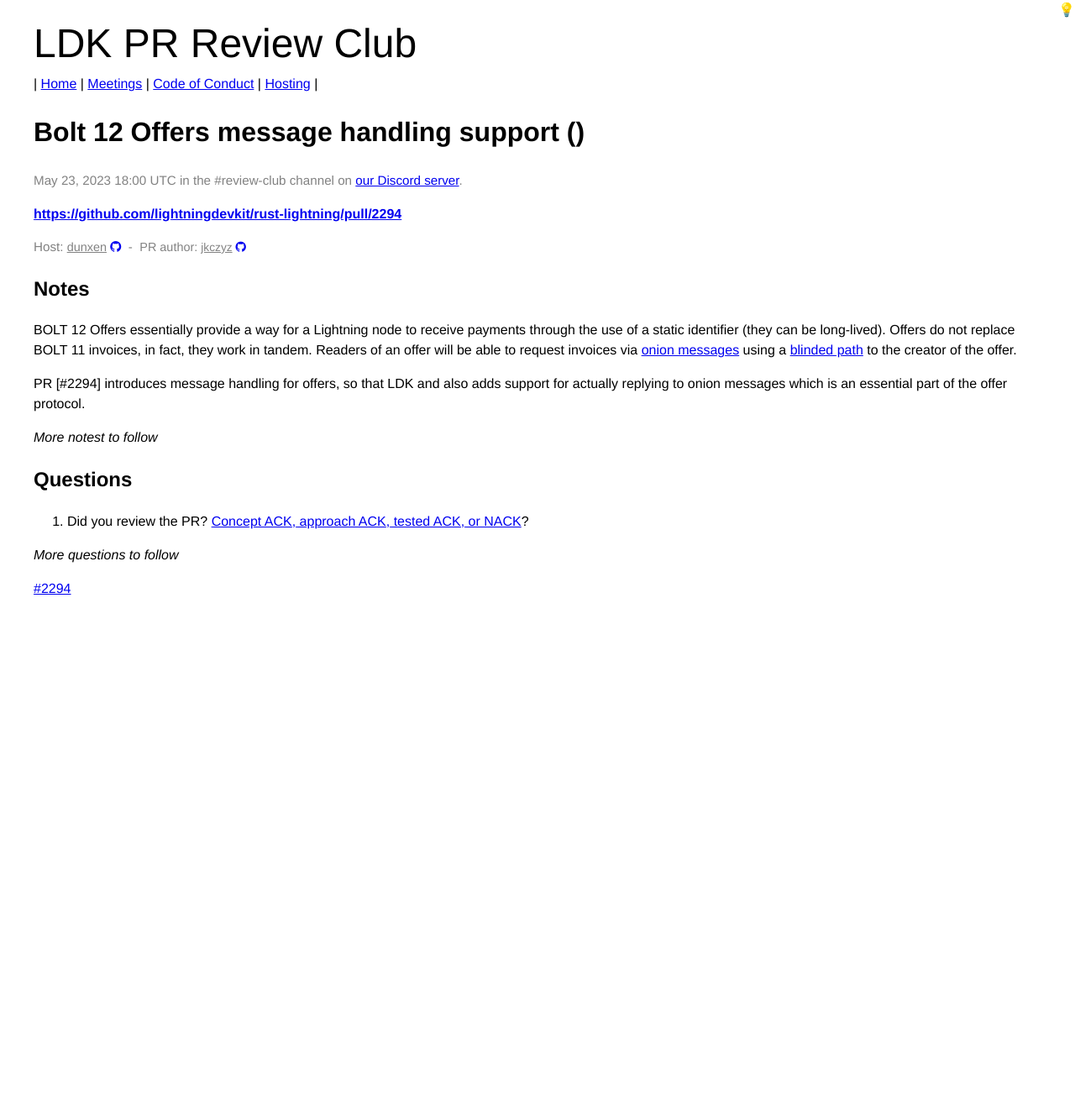
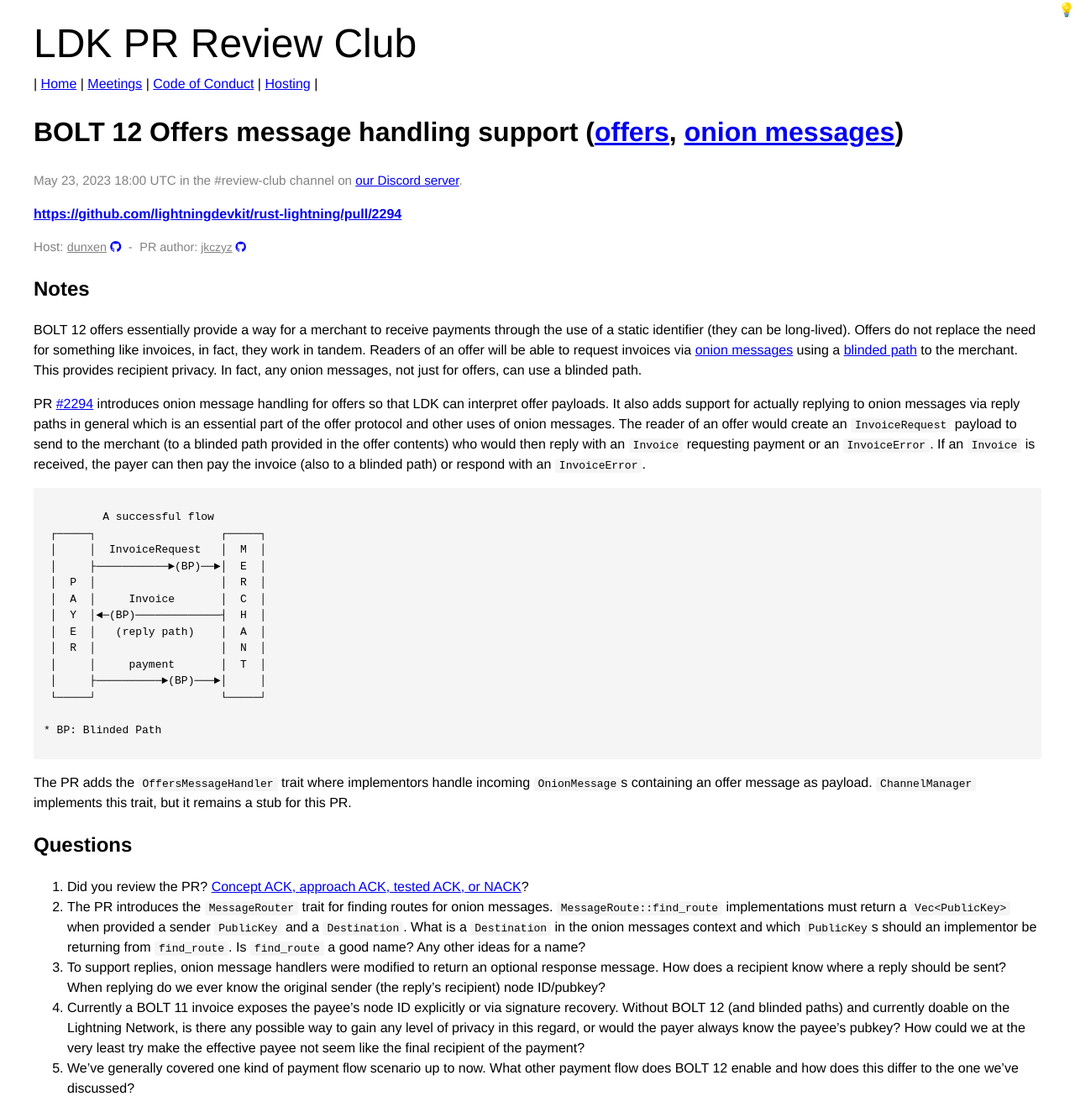
Before and after one commit to lightningdevkit/ldk-review-club, a Jekyll site: the page built from _posts/2023-05-23-#2294.md, in a window 1280 px wide. Shown: the whole page at 84% size. Built offline with Jekyll 4.4.1, drawn with Linux system fonts in a browser that asks for light colours; before the commit the page ends 916 px from its top, so only the background shows below that.

Commit message:
Add PR2294 remaining notes

````diff
--- a/_posts/2023-05-23-#2294.md
+++ b/_posts/2023-05-23-#2294.md
@@ -1,10 +1,10 @@
 ---
 layout: pr
 date: 2023-05-23
-title: "Bolt 12 Offers message handling support"
+title: "BOLT 12 Offers message handling support"
 pr: 2294
 authors: [jkczyz]
-components: []
+components: ["offers", "onion messages"]
 host: dunxen
 status: upcoming
 commit:
@@ -12,21 +12,54 @@
 
 ## Notes
 
-BOLT 12 Offers essentially provide a way for a Lightning node to receive payments through the use of a static identifier (they can be long-lived).
-Offers do not replace BOLT 11 invoices, in fact, they work in tandem. Readers of an offer will be able to request invoices via [onion messages]
-using a [blinded path] to the creator of the offer.
+BOLT 12 offers essentially provide a way for a merchant to receive payments through the use of a static identifier (they can be long-lived).
+Offers do not replace the need for something like invoices, in fact, they work in tandem. Readers of an offer will be able to request invoices
+via [onion messages] using a [blinded path] to the merchant. This provides recipient privacy. In fact, any onion messages, not just for offers,
+can use a blinded path.
 
-PR [#2294] introduces message handling for offers, so that LDK and also adds support for actually replying to onion messages which is an essential
-part of the offer protocol.
+PR [#2294] introduces onion message handling for offers so that LDK can interpret offer payloads. It also adds support for actually replying to
+onion messages via reply paths in general which is an essential part of the offer protocol and other uses of onion messages. The reader of an
+offer would create an `InvoiceRequest` payload to send to the merchant (to a blinded path provided in the offer contents) who would then reply
+with an `Invoice` requesting payment or an `InvoiceError`. If an `Invoice` is received, the payer can then pay the invoice (also to a blinded path)
+or respond with an `InvoiceError`.
 
-_More notest to follow_
+```
+         A successful flow
+ ┌─────┐                   ┌─────┐
+ │     │  InvoiceRequest   │  M  │
+ │     ├───────────►(BP)──►│  E  │
+ │  P  │                   │  R  │
+ │  A  │     Invoice       │  C  │
+ │  Y  │◄─(BP)─────────────┤  H  │
+ │  E  │   (reply path)    │  A  │
+ │  R  │                   │  N  │
+ │     │     payment       │  T  │
+ │     ├──────────►(BP)───►│     │
+ └─────┘                   └─────┘
+
+* BP: Blinded Path
+```
+
+The PR adds the `OffersMessageHandler` trait where implementors handle incoming `OnionMessage`s containing an offer message as payload.
+`ChannelManager` implements this trait, but it remains a stub for this PR.
 
 ## Questions
-1. Did you review the PR? [Concept ACK, approach ACK, tested ACK, or NACK](https://github.com/lightningdevkit/rust-lightning/blob/master/CONTRIBUTING.md#peer-review)?
-
-_More questions to follow_
+1. Did you review the PR? [Concept ACK, approach ACK, tested ACK, or NACK]?
+2. The PR introduces the `MessageRouter` trait for finding routes for onion messages. `MessageRoute::find_route` implementations must
+   return a `Vec<PublicKey>` when provided a sender `PublicKey` and a `Destination`. What is a `Destination` in the onion
+   messages context and which `PublicKey`s should an implementor be returning from `find_route`. Is `find_route` a good name? Any other
+   ideas for a name?
+3. To support replies, onion message handlers were modified to return an optional response message. How does a recipient know where a
+   reply should be sent? When replying do we ever know the original sender (the reply's recipient) node ID/pubkey?
+4. Currently a BOLT 11 invoice exposes the payee's node ID explicitly or via signature recovery. Without BOLT 12 (and blinded paths)
+   and currently doable on the Lightning Network, is there any possible way to gain any level of privacy in this regard, or would
+   the payer always know the payee's pubkey? How could we at the very least try make the effective payee not seem like the final
+   recipient of the payment?
+5. We've generally covered one kind of payment flow scenario up to now. What other payment flow does BOLT 12 enable and how does this
+   differ to the one we've discussed?
 
 [onion messages]: https://github.com/lightning/bolts/pull/759
 [offers]: https://github.com/lightning/bolts/pull/798
 [blinded path]: https://github.com/lightning/bolts/blob/aad959a297ff66946effb165518143be15777dd6/04-onion-routing.md#route-blinding
-[#2294](https://github.com/lightningdevkit/rust-lightning/pull/2294)
+[#2294]: https://github.com/lightningdevkit/rust-lightning/pull/2294
+[Concept ACK, approach ACK, tested ACK, or NACK]: https://github.com/lightningdevkit/rust-lightning/blob/master/CONTRIBUTING.md#peer-review
````
